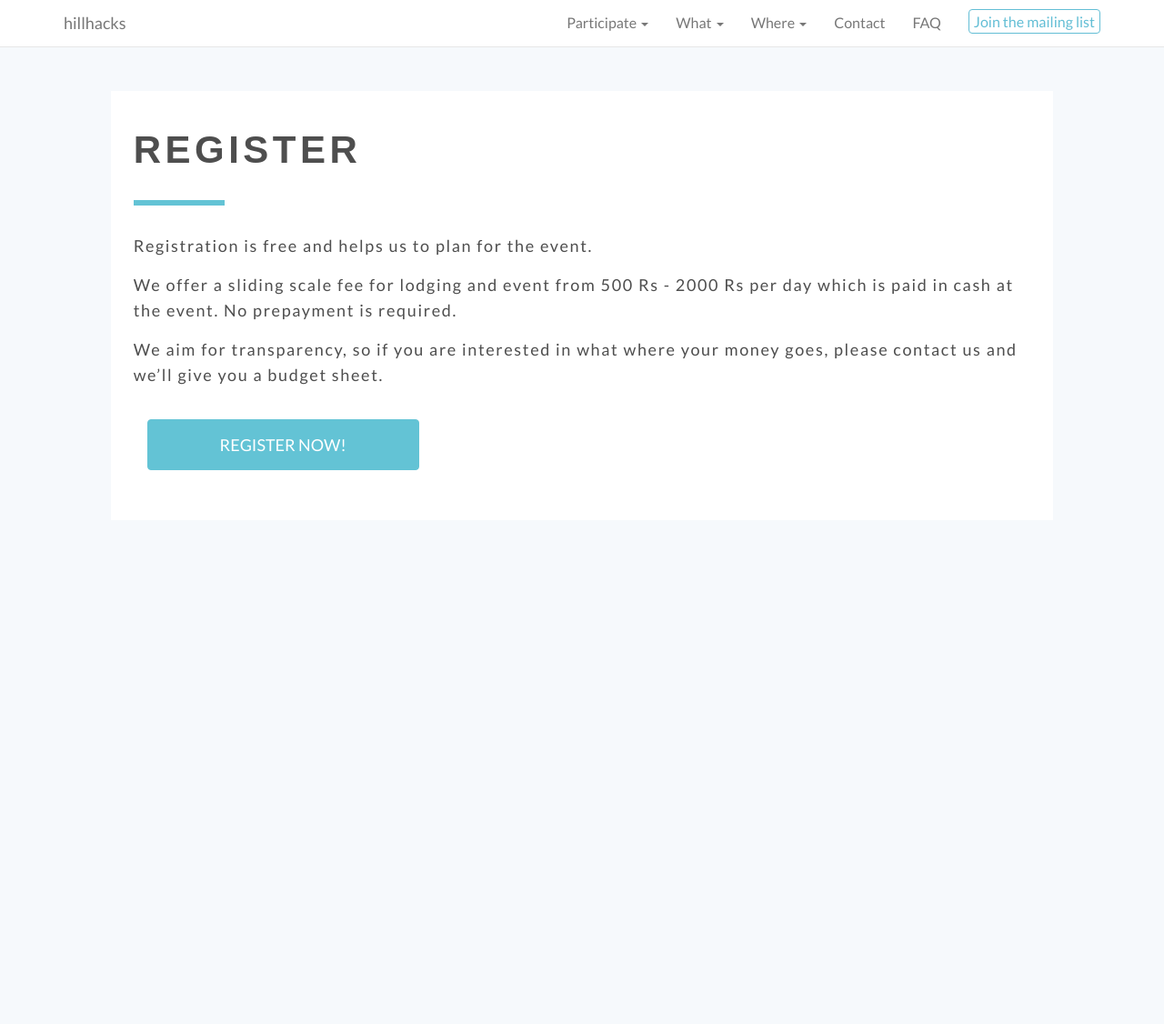
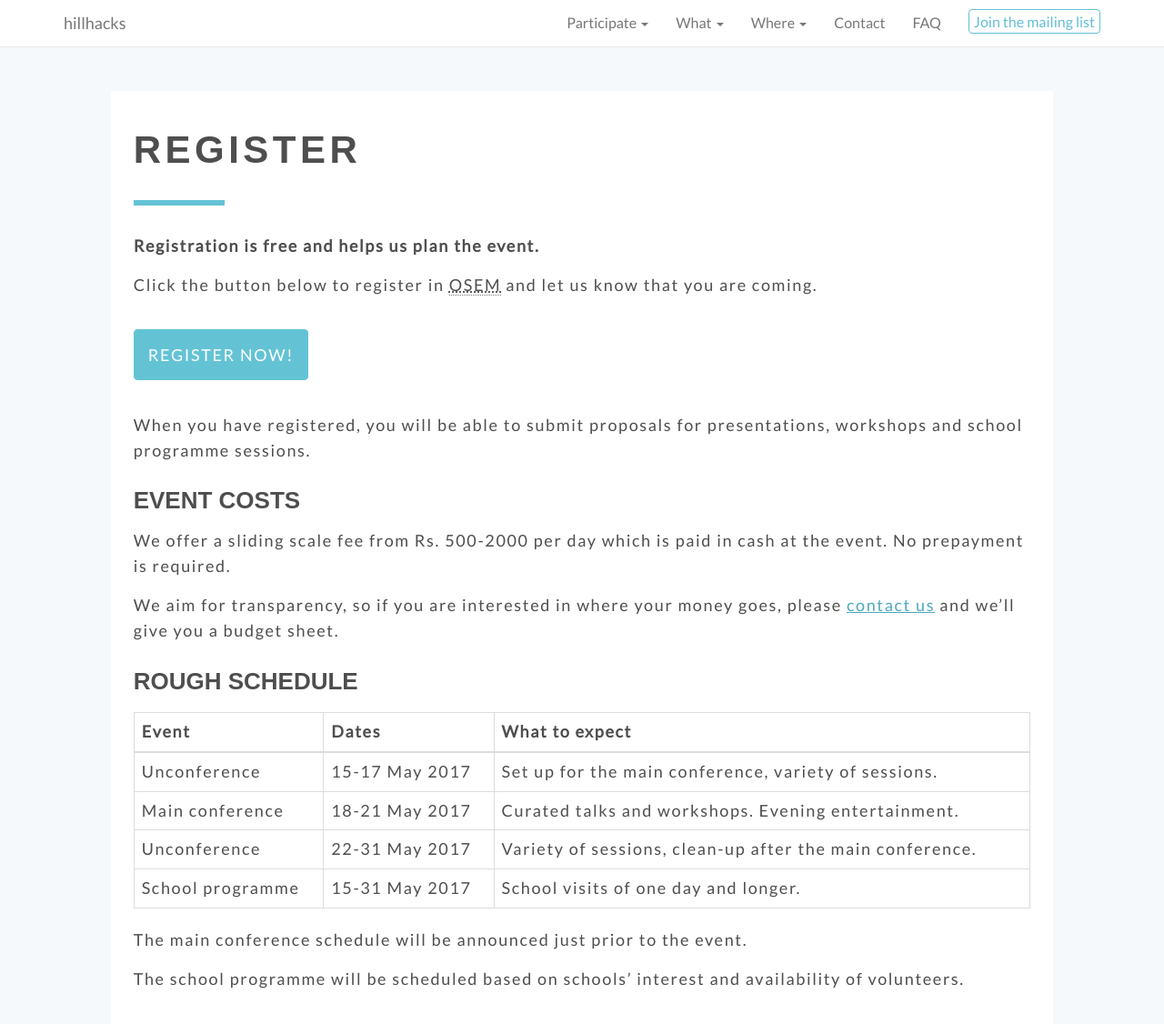
Before and after one commit to hillhacks/website, a Jekyll site: the page built from register.md, in a window 1280 px wide and 1245 px high. Shown: the top 1126 px of the window at 91% size. Built offline with Jekyll 4.4.1, drawn with Linux system fonts in a browser that asks for light colours; nearby versions of some CDN libraries; some web fonts are replaced; comment, search, counter and statistics services are not loaded.

Commit message:
register: combine register with event schedule
This is a bit clearer.  We should probably add links to the calls for
participation and the venue page here too but this will do for now.

```diff
--- a/_includes/btn-register.html
+++ b/_includes/btn-register.html
@@ -1,5 +1 @@
-<div class="row">
-    <div class="col-md-4">
-         <a href="https://osem.hillhacks.in/" target="_blank" style="text-decoration: none;"><button type="button" class="btn btn-block btn-primary btn-lg cta-1">REGISTER NOW!</button></a>
-    </div>
-</div>
+<a class="btn btn-lg cta-1" style="text-decoration: none;" href="https://osem.hillhacks.in" target="_blank" role="button">REGISTER NOW!</a>
--- a/_sass/_styles.scss
+++ b/_sass/_styles.scss
@@ -88,9 +88,11 @@ body{
 .cta-1{
     font-family: 'Lato', sans-serif;
     background: #63C3D5;
+    color: #fff !important;
     border-radius: 4px;
     border-color: #63C3D5;
     margin-top: 20px;
+    margin-bottom: 20px;
     padding: 15px;
     -webkit-transition-duration: 0.4s; /* Safari */
     transition-duration: 0.4s;
@@ -130,7 +132,14 @@ body{
         color: #4E4E4E;
         letter-spacing: 4.5px;
         line-height: 80px;
-
+	text-transform: uppercase;
+    }
+    h3{
+        font-family: 'Francois One', sans-serif;
+        font-weight: 700;
+        color: #4E4E4E;
+	text-transform: uppercase;
+	margin-top: 2ex;
     }
     p{
         font-family: 'Lato', sans-serif;
--- a/index.html
+++ b/index.html
@@ -10,7 +10,7 @@ permalink: /
             <h3>Bir, Himachal Pradesh, India</h3>
             <h3>15-31 May 2017</h3>
             <div class="col-md-4 col-sm-4 col-sm-offset-2 col-md-offset-4">
-                <a href="https://osem.hillhacks.in/"><button type="button" class="btn btn-primary btn-lg btn-block cta-1 mt50">REGISTER NOW!</button></a>
+	        <a href="{{site.baseurl}}/register/"><button type="button" class="btn btn-primary btn-lg btn-block cta-1 mt50">REGISTER NOW!</button></a>
             </div>
         </div>
     </div>
--- a/register.md
+++ b/register.md
@@ -4,14 +4,39 @@ title: Register
 permalink: /register/
 ---
 
-<p>
-    Registration is free and helps us to plan for the event.
-</p>
-<p>
-    We offer a sliding scale fee for lodging and event from 500 Rs - 2000 Rs per day which is paid in cash at the event. No prepayment is required.
-</p>
-<p>
-    We aim for transparency, so if you are interested in what where your money goes, please contact us and we’ll give you a budget sheet.
-</p>
+**Registration is free and helps us plan the event.**
+
+Click the button below to register in OSEM and let us know that you are coming.
 
 {% include btn-register.html %}
+
+When you have registered, you will be able to submit proposals for
+presentations, workshops and school programme sessions.
+
+### Event costs
+
+We offer a sliding scale fee from Rs. 500-2000 per day which is paid in cash at
+the event.  No prepayment is required.
+
+We aim for transparency, so if you are interested in where your money goes,
+please [contact us]({{site.baseurl}}{% link contact-us.html %}) and we'll give
+you a budget sheet.
+
+
+### Rough schedule
+
+{: .table .table-bordered}
+| Event            | Dates          | What to expect                                           |
+|------------------|----------------|----------------------------------------------------------|
+| Unconference     | 15-17 May 2017 | Set up for the main conference, variety of sessions.     |
+| Main conference  | 18-21 May 2017 | Curated talks and workshops. Evening entertainment.      |
+| Unconference     | 22-31 May 2017 | Variety of sessions, clean-up after the main conference. |
+| School programme | 15-31 May 2017 | School visits of one day and longer.                     |
+
+The main conference schedule will be announced just prior to the event.
+
+The school programme will be scheduled based on schools' interest and
+availability of volunteers.
+
+
+*[OSEM]: Open Source Event Manager
```
Also changed, not shown: what-is-the-event-schedule.html (deleted, +0 -45 lines).
